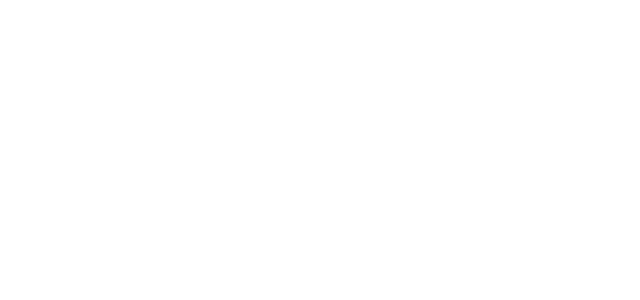
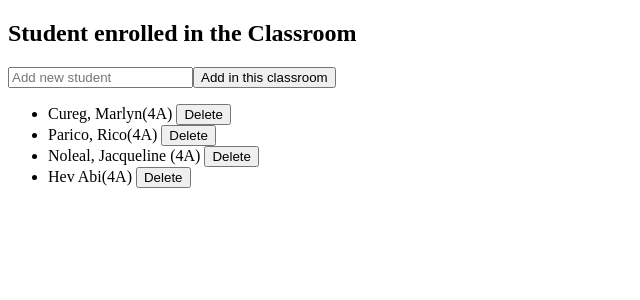
Before and after one commit to Koronuma4Dev/LatestAngularComponents, an Angular app: page /classroomlist in a window 1280 px wide. Before the commit this address led to /. Shown: the top 300 px of the page, without its empty margins (0-640 px from the left). Built offline with nearby package versions, Linux system fonts and the light colour scheme.

Commit message:
Classroom list aded

```diff
--- a/src/app/app-routing.module.ts
+++ b/src/app/app-routing.module.ts
@@ -22,8 +22,7 @@ import { ContactlistComponent } from './component/contactlist/contactlist.compon
 import { FoodmenulistComponent } from './component/foodmenulist/foodmenulist.component';
 import { MusiclistComponent } from './component/musiclist/musiclist.component';
 import { GrocerylistComponent } from './component/grocerylist/grocerylist.component';
-
-
+import { ClassroomlistComponent } from './component/classroomlist/classroomlist.component';
 
 
 const routes: Routes = [
@@ -49,6 +48,7 @@ const routes: Routes = [
   {path: 'foodmenulist', component:FoodmenulistComponent},
   {path: 'musiclist', component:MusiclistComponent},
   {path: 'grocerylist', component:GrocerylistComponent},
+  {path: 'classroomlist', component:ClassroomlistComponent},
 
 
 
--- a/src/app/app.module.ts
+++ b/src/app/app.module.ts
@@ -26,6 +26,7 @@ import { ContactlistComponent } from './component/contactlist/contactlist.compon
 import { FoodmenulistComponent } from './component/foodmenulist/foodmenulist.component';
 import { MusiclistComponent } from './component/musiclist/musiclist.component';
 import { GrocerylistComponent } from './component/grocerylist/grocerylist.component';
+import { ClassroomlistComponent } from './component/classroomlist/classroomlist.component';
 
 
 @NgModule({
@@ -55,6 +56,7 @@ import { GrocerylistComponent } from './component/grocerylist/grocerylist.compon
       FoodmenulistComponent,
       MusiclistComponent,
       GrocerylistComponent,
+      ClassroomlistComponent,
 
   ],
   imports: [
--- /dev/null
+++ b/src/app/component/classroomlist/classroomlist.component.html
@@ -0,0 +1,15 @@
+<h2>Student enrolled in the Classroom</h2>
+
+<div class="Input-container">
+    <input type="text" #classroomInput placeholder="Add new student">
+
+    <button (click)="addClassroom(classroomInput)">Add in this classroom</button>
+</div>
+
+<ul>
+    <li *ngFor="let classroom of classroomlist; let i = index">
+   {{ classroom }}
+
+   <button (click)="removeClassroom">Delete</button>
+    </li>
+</ul>
--- /dev/null
+++ b/src/app/component/classroomlist/classroomlist.component.ts
@@ -0,0 +1,22 @@
+import { Component } from '@angular/core';
+
+@Component({
+  selector: 'app-classroomlist',
+  templateUrl: './classroomlist.component.html',
+  styleUrl: './classroomlist.component.css'
+})
+export class ClassroomlistComponent {
+  classroomlist: string[]=['Cureg, Marlyn(4A)', 'Parico, Rico(4A)', 'Noleal, Jacqueline (4A)', 'Hev Abi(4A)'];
+
+  addClassroom(classroomInput: HTMLInputElement){
+    const classroom = classroomInput.value.trim();
+
+    if(classroom){
+      this.classroomlist.push(classroom);
+      classroomInput.value='';
+    }
+  }
+  removeClassroom(index: number){
+    this.classroomlist.splice(index, 1);
+  }
+}
--- a/src/app/component/navigate/navigate.component.html
+++ b/src/app/component/navigate/navigate.component.html
@@ -26,7 +26,7 @@
 <button><a  routerLink ='/countrylist'>Country list</a></button>
 
 <button><a  routerLink ='/grocerylist'>Grocery list</a></button>
-<button><a  routerLink ='/'>Classroom list</a></button>
+<button><a  routerLink ='/classroomlist'>Classroom list</a></button>
 <button><a  routerLink ='/'>Inventory list</a></button>
 <button><a  routerLink ='/'>Lecture list</a></button>
 <button><a  routerLink ='/'>Stationary list</a></button>
```
Also changed, not shown: src/app/component/classroomlist/classroomlist.component.css (added), 1 other file (tests, documents, lock files or other folders).
